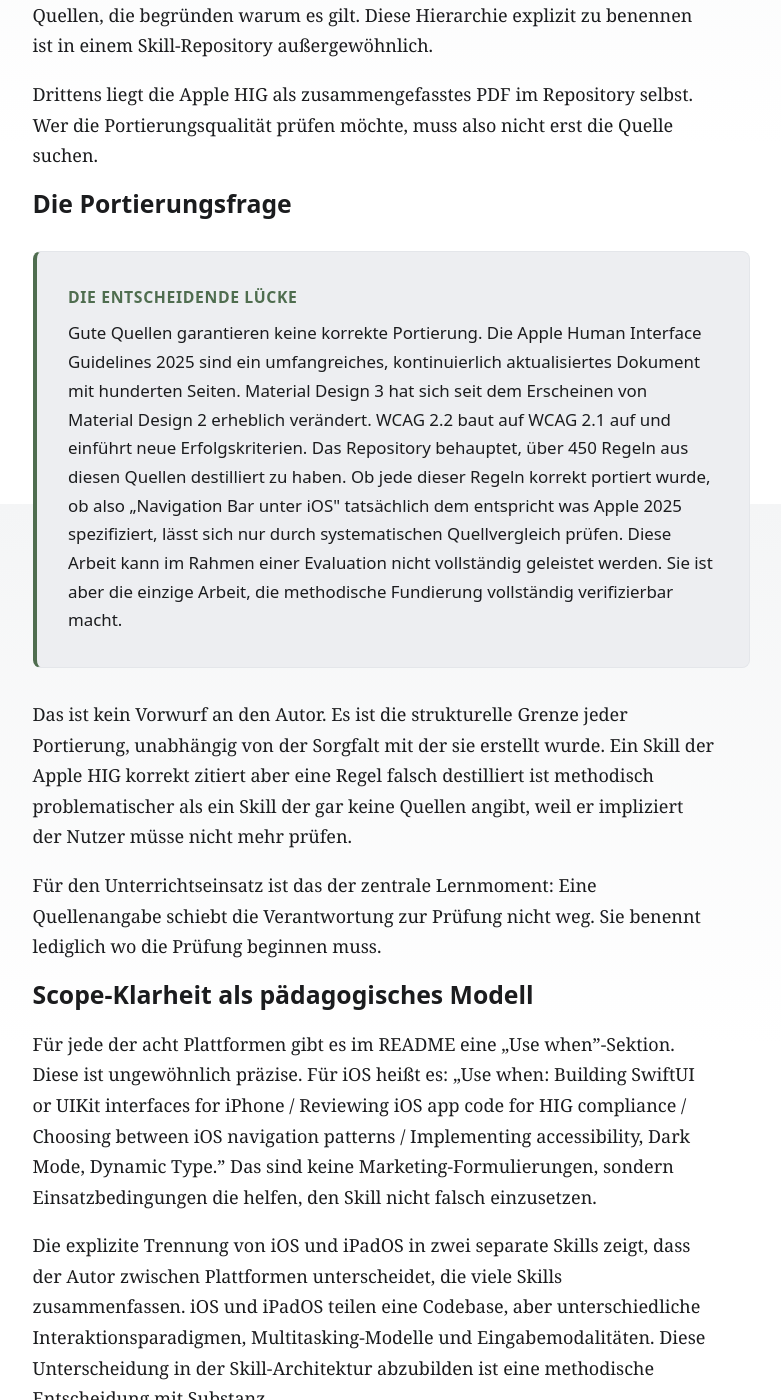
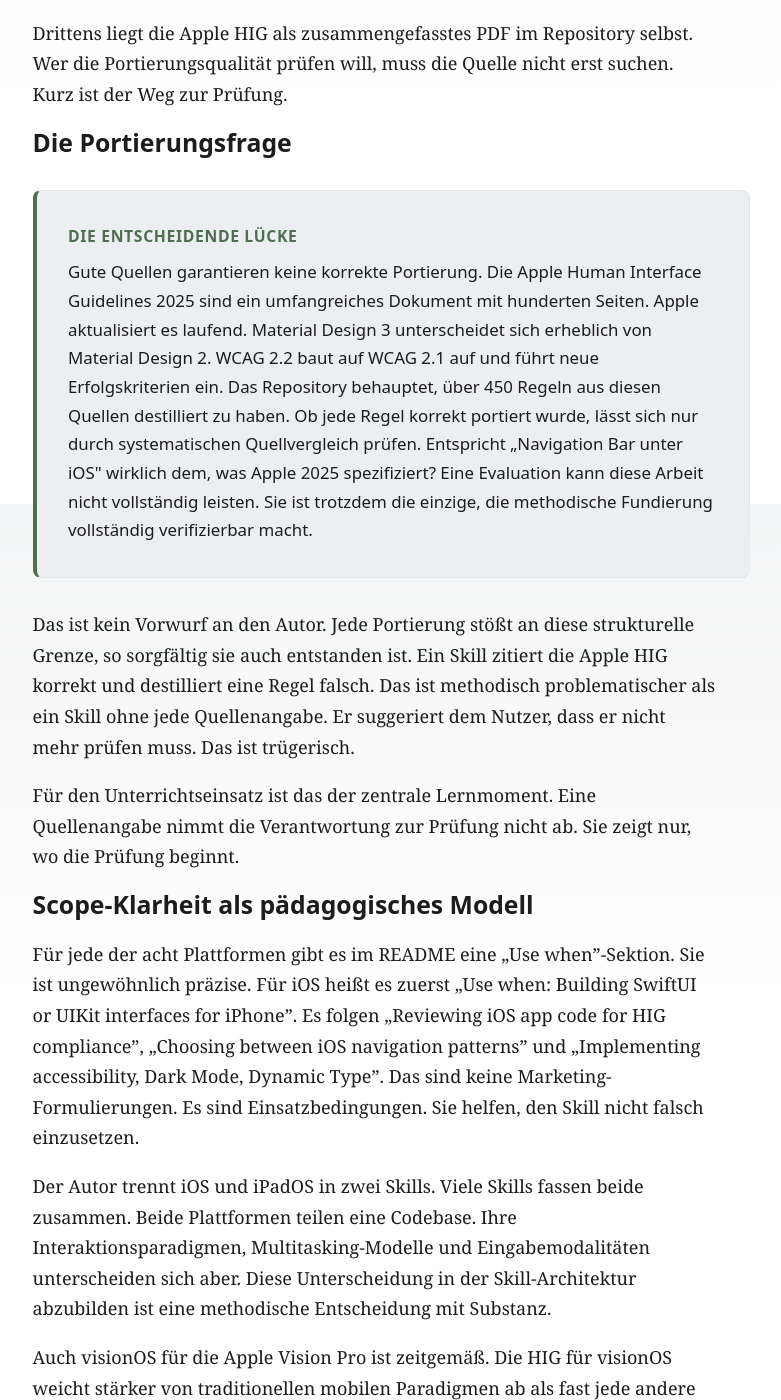
Before and after one commit to Kuchengnom/uxd-skill-audit, a Jekyll site: the page built from _posts/2026-06-08-platform-design-skills.md, in a window 1280 px wide and 1400 px high, scrolled down 3096 px. Shown: the whole window, without its empty margins (249-1030 px from the left). Built offline with Jekyll 4.4.1, drawn with Linux system fonts in a browser that asks for light colours; some of the changed text lies outside the part shown.

Commit message:
Restyle platform-design-skills in Sebastians Schreibstil (Register: Öffentlich)
Co-Authored-By: Claude Sonnet 5.5 <noreply@anthropic.com>
Claude-Session: https://claude.ai/code/session_01FoZpr2siHdHPcuJrMJHmD7

```diff
--- a/_posts/2026-06-08-platform-design-skills.md
+++ b/_posts/2026-06-08-platform-design-skills.md
@@ -30,69 +30,69 @@ tags:
   - vertrauen-beispiel
 ---
 
-In der Bewertungsgeschichte dieses Blogs gab es bisher immer dasselbe methodische Kernproblem: Skills, die Prinzipien benennen, ohne zu erklären woher sie kommen. `ehmo/platform-design-skills` ist das erste Repository in dieser Evaluationsreihe das dieses Problem systematisch löst. Die Frage, die bleibt, ist eine andere. Was bedeutet es, alle richtigen Quellen zu haben, und wie weit trägt das?
+In der Bewertungsgeschichte dieses Blogs kehrte ein methodisches Kernproblem immer wieder. Skills nannten Prinzipien und erklärten nicht, woher sie stammen. `ehmo/platform-design-skills` ist das erste Repository dieser Reihe, das dieses Problem systematisch löst. Offen bleibt eine andere Frage. Was bedeutet es, alle richtigen Quellen zu haben, und wie weit trägt das?
 
-354 GitHub-Stars, 20 Forks, 92 Commits. Und im Stammverzeichnis liegt `Apple_HIG.pdf`. Das ist kein Zufall. Das ist eine methodische Aussage.
+354 GitHub-Stars, 20 Forks, 92 Commits. Im Stammverzeichnis liegt auch `Apple_HIG.pdf`. Zufall ist das nicht. Es ist eine methodische Aussage.
 
 ## Was das Repository verspricht
 
-Der Skill umfasst heute über 450 Regeln für acht Apple-Plattformen, dazu Android und Web. Abgedeckt sind iOS, iPadOS, macOS, watchOS, visionOS und tvOS. Das README nennt an einer Stelle noch „300+" und an anderer „450+", was auf aktive Erweiterung hinweist. Jede Plattform hat eine eigene Verzeichnisstruktur mit `SKILL.md`, `metadata.json`, `AGENTS.md` und einem `rules/`-Ordner mit Einzeldateien. Ziel ist nicht Allgemein-Design, sondern plattformspezifische Compliance mit publizierten Herstellerrichtlinien.
+Über 450 Regeln für acht Apple-Plattformen umfasst der Skill heute. Dazu kommen Android und Web. Abgedeckt sind iOS, iPadOS, macOS, watchOS, visionOS und tvOS. Das README nennt an einer Stelle „300+" und an anderer „450+". Mit dem Projekt wächst also die Zahl. Jede Plattform hat eine eigene Verzeichnisstruktur mit `SKILL.md`, `metadata.json`, `AGENTS.md` und einem `rules/`-Ordner mit Einzeldateien. Allgemein-Design ist nicht das Ziel. Gemeint ist plattformspezifische Compliance mit publizierten Herstellerrichtlinien.
 
-Für iOS bedeutet das Apple Human Interface Guidelines. Für Android Material Design 3. Für Web WCAG 2.2 plus MDN Web Docs. Die Quellen sind nicht versteckt. Sie stehen im README mit URLs, die direkt auf die offiziellen Dokumentationen verweisen.
+Für iOS gelten die Apple Human Interface Guidelines. Für Android gilt Material Design 3. Für Web gelten WCAG 2.2 und MDN Web Docs. Die Quellen stehen mit URLs im README. Alle Links führen direkt zu den offiziellen Dokumentationen.
 
 ## Die Quellen, und was sie methodisch bedeuten
 
-Drei Kategorien von Quellen werden unterschieden, was für sich genommen schon ungewöhnlich ist.
+Der Skill trennt drei Kategorien von Quellen. Schon das ist ungewöhnlich.
 
-Erstens die normativen Plattformquellen: Apple HIG in der Fassung von 2025, Material Design 3, WCAG 2.2 und MDN. Das sind keine Meinungen, sondern offizielle Spezifikationen mit Versionsbezeichnung und konkreten Anforderungen.
+Erstens die normativen Plattformquellen. Dazu zählen die Apple HIG in der Fassung von 2025, Material Design 3, WCAG 2.2 und MDN. Meinungen sind das nicht. Es sind offizielle Spezifikationen mit Versionsbezeichnung und konkreten Anforderungen. Das zählt.
 
-Zweitens die HCI-Forschungsliteratur als sekundäre Referenzen. Card, Moran und Newell, *The Psychology of Human-Computer Interaction* von 1983, verlinkt auf archive.org. Newell und Card, *Prospects for Psychological Science in HCI*, verlinkt als PDF der Carnegie Mellon Universitätsbibliothek. Jastrzembski und Charness von 2007 über das Model Human Processor bei älteren Nutzern, verlinkt auf PubMed Central.
+Zweitens die HCI-Forschungsliteratur als sekundäre Referenz. Card, Moran und Newell schrieben 1983 *The Psychology of Human-Computer Interaction*. Verlinkt ist archive.org. Newell und Card verfassten *Prospects for Psychological Science in HCI*. Das PDF stammt aus der Universitätsbibliothek der Carnegie Mellon. Jastrzembski und Charness untersuchten 2007 das Model Human Processor bei älteren Nutzern. Verlinkt ist PubMed Central.
 
-Der README-Text macht den epistemischen Status dieser Quellen klar: „These are secondary references used to sharpen guidance around recognition over recall, visible waiting states, and input effort. They do not override Apple HIG, Material, or WCAG." Das ist eine in der Fachliteratur übliche Unterscheidung zwischen normativen Quellen, die festlegen was gelten soll, und erklärenden Quellen, die begründen warum es gilt. Diese Hierarchie explizit zu benennen ist in einem Skill-Repository außergewöhnlich.
+Der README-Text klärt den epistemischen Status dieser Quellen: „These are secondary references used to sharpen guidance around recognition over recall, visible waiting states, and input effort. They do not override Apple HIG, Material, or WCAG." Die Fachliteratur kennt diese Unterscheidung. Normative Quellen legen fest, was gelten soll. Erklärende Quellen begründen, warum es gilt. In einem Skill-Repository ist es außergewöhnlich, diese Hierarchie offen zu benennen. Das ist selten.
 
-Drittens liegt die Apple HIG als zusammengefasstes PDF im Repository selbst. Wer die Portierungsqualität prüfen möchte, muss also nicht erst die Quelle suchen.
+Drittens liegt die Apple HIG als zusammengefasstes PDF im Repository selbst. Wer die Portierungsqualität prüfen will, muss die Quelle nicht erst suchen. Kurz ist der Weg zur Prüfung.
 
 ## Die Portierungsfrage
 
 <div class="callout">
 <div class="callout__title">Die entscheidende Lücke</div>
-Gute Quellen garantieren keine korrekte Portierung. Die Apple Human Interface Guidelines 2025 sind ein umfangreiches, kontinuierlich aktualisiertes Dokument mit hunderten Seiten. Material Design 3 hat sich seit dem Erscheinen von Material Design 2 erheblich verändert. WCAG 2.2 baut auf WCAG 2.1 auf und einführt neue Erfolgskriterien. Das Repository behauptet, über 450 Regeln aus diesen Quellen destilliert zu haben. Ob jede dieser Regeln korrekt portiert wurde, ob also „Navigation Bar unter iOS" tatsächlich dem entspricht was Apple 2025 spezifiziert, lässt sich nur durch systematischen Quellvergleich prüfen. Diese Arbeit kann im Rahmen einer Evaluation nicht vollständig geleistet werden. Sie ist aber die einzige Arbeit, die methodische Fundierung vollständig verifizierbar macht.
+Gute Quellen garantieren keine korrekte Portierung. Die Apple Human Interface Guidelines 2025 sind ein umfangreiches Dokument mit hunderten Seiten. Apple aktualisiert es laufend. Material Design 3 unterscheidet sich erheblich von Material Design 2. WCAG 2.2 baut auf WCAG 2.1 auf und führt neue Erfolgskriterien ein. Das Repository behauptet, über 450 Regeln aus diesen Quellen destilliert zu haben. Ob jede Regel korrekt portiert wurde, lässt sich nur durch systematischen Quellvergleich prüfen. Entspricht „Navigation Bar unter iOS" wirklich dem, was Apple 2025 spezifiziert? Eine Evaluation kann diese Arbeit nicht vollständig leisten. Sie ist trotzdem die einzige, die methodische Fundierung vollständig verifizierbar macht.
 </div>
 
-Das ist kein Vorwurf an den Autor. Es ist die strukturelle Grenze jeder Portierung, unabhängig von der Sorgfalt mit der sie erstellt wurde. Ein Skill der Apple HIG korrekt zitiert aber eine Regel falsch destilliert ist methodisch problematischer als ein Skill der gar keine Quellen angibt, weil er impliziert der Nutzer müsse nicht mehr prüfen.
+Das ist kein Vorwurf an den Autor. Jede Portierung stößt an diese strukturelle Grenze, so sorgfältig sie auch entstanden ist. Ein Skill zitiert die Apple HIG korrekt und destilliert eine Regel falsch. Das ist methodisch problematischer als ein Skill ohne jede Quellenangabe. Er suggeriert dem Nutzer, dass er nicht mehr prüfen muss. Das ist trügerisch.
 
-Für den Unterrichtseinsatz ist das der zentrale Lernmoment: Eine Quellenangabe schiebt die Verantwortung zur Prüfung nicht weg. Sie benennt lediglich wo die Prüfung beginnen muss.
+Für den Unterrichtseinsatz ist das der zentrale Lernmoment. Eine Quellenangabe nimmt die Verantwortung zur Prüfung nicht ab. Sie zeigt nur, wo die Prüfung beginnt.
 
 ## Scope-Klarheit als pädagogisches Modell
 
-Für jede der acht Plattformen gibt es im README eine „Use when"-Sektion. Diese ist ungewöhnlich präzise. Für iOS heißt es: „Use when: Building SwiftUI or UIKit interfaces for iPhone / Reviewing iOS app code for HIG compliance / Choosing between iOS navigation patterns / Implementing accessibility, Dark Mode, Dynamic Type." Das sind keine Marketing-Formulierungen, sondern Einsatzbedingungen die helfen, den Skill nicht falsch einzusetzen.
+Für jede der acht Plattformen gibt es im README eine „Use when"-Sektion. Sie ist ungewöhnlich präzise. Für iOS heißt es zuerst „Use when: Building SwiftUI or UIKit interfaces for iPhone". Es folgen „Reviewing iOS app code for HIG compliance", „Choosing between iOS navigation patterns" und „Implementing accessibility, Dark Mode, Dynamic Type". Das sind keine Marketing-Formulierungen. Es sind Einsatzbedingungen. Sie helfen, den Skill nicht falsch einzusetzen.
 
-Die explizite Trennung von iOS und iPadOS in zwei separate Skills zeigt, dass der Autor zwischen Plattformen unterscheidet, die viele Skills zusammenfassen. iOS und iPadOS teilen eine Codebase, aber unterschiedliche Interaktionsparadigmen, Multitasking-Modelle und Eingabemodalitäten. Diese Unterscheidung in der Skill-Architektur abzubilden ist eine methodische Entscheidung mit Substanz.
+Der Autor trennt iOS und iPadOS in zwei Skills. Viele Skills fassen beide zusammen. Beide Plattformen teilen eine Codebase. Ihre Interaktionsparadigmen, Multitasking-Modelle und Eingabemodalitäten unterscheiden sich aber. Diese Unterscheidung in der Skill-Architektur abzubilden ist eine methodische Entscheidung mit Substanz.
 
-Die Inklusion von visionOS für die Apple Vision Pro ist zeitgemäß. Die HIG für visionOS ist eine der am stärksten von traditionellen mobilen Paradigmen abweichenden Plattformspezifikationen. Einen Skill dafür anzubieten ist ein Zeichen dafür, dass der Autor die Plattform-Dokumentation tatsächlich verfolgt.
+Auch visionOS für die Apple Vision Pro ist zeitgemäß. Die HIG für visionOS weicht stärker von traditionellen mobilen Paradigmen ab als fast jede andere Plattformspezifikation. Ein Skill dafür zeigt, dass der Autor die Plattform-Dokumentation tatsächlich verfolgt. Er liest mit.
 
 ## Wartbarkeit und das Anonymitätsproblem
 
-354 Stars und 20 Forks zeigen echte Community-Resonanz. Die 92 Commits belegen aktive Entwicklung. Die PR-Guidelines sind durchdacht: Fokus auf einen Themenbereich pro PR, Anforderung von Before/After-Beispielen in der PR-Beschreibung, spezifische Prüfkriterien für Portierungsänderungen.
+354 Stars und 20 Forks zeigen echte Community-Resonanz. Die 92 Commits belegen aktive Entwicklung. Die PR-Guidelines sind durchdacht. Jeder PR behandelt einen Themenbereich. Die PR-Beschreibung braucht Before/After-Beispiele. Für Portierungsänderungen gelten eigene Prüfkriterien.
 
-Und doch: Der Autor ist „ehmo". Kein verifizierbarer Nachname, kein LinkedIn, kein Twitter, keine Referenz auf professionelle Tätigkeit. Das GitHub-Profil selbst listet keine weiteren Repositories, keine Beschreibung, keine Organisationszugehörigkeit. Das ist kein Fehler, aber es ist eine Einschränkung. Für Institutionen die Skill-Qualität gegenüber Stakeholdern begründen müssen, ist „MIT-lizenzierter GitHub-Account ohne Impressum" kein ausreichendes Vertrauen-Signal.
+Und doch bleibt der Autor „ehmo". Es gibt keinen verifizierbaren Nachnamen, kein LinkedIn, kein Twitter und keine Referenz auf professionelle Tätigkeit. Im GitHub-Profil stehen keine weiteren Repositories, keine Beschreibung und keine Organisationszugehörigkeit. Fehler ist das keiner. Es ist eine Einschränkung. Institutionen müssen die Skill-Qualität gegenüber Stakeholdern begründen. Für sie ist „MIT-lizenzierter GitHub-Account ohne Impressum" kein ausreichendes Vertrauenssignal. Das reicht nicht.
 
-Gleichzeitig zeigt die tatsächliche Struktur des Repositories eine Arbeitsdisziplin die auf professionellen Hintergrund hindeutet: die PR-Richtlinien, die Quellenunterscheidung, die Changelog-Pflege. Der anonyme Maintainer hat offensichtlich Erfahrung mit Dokumentationsprojekten und Versionierung. Die Frage der Identität bleibt offen, ändert aber an der evaluierbaren Qualität des Inhalts wenig.
+Eine Arbeitsdisziplin zeigt zugleich die Struktur des Repositories. Sie deutet auf einen professionellen Hintergrund hin. Belegt ist das durch die PR-Richtlinien, die Quellenunterscheidung und die Changelog-Pflege. Der anonyme Maintainer kennt offensichtlich Dokumentationsprojekte und Versionierung. Offen bleibt die Frage der Identität. An der evaluierbaren Qualität des Inhalts ändert sie wenig.
 
 ## Was das Repository von fast allem anderen unterscheidet
 
-Um die Einordnung klar zu machen: Bisher wurde in dieser Evaluationsreihe kein einziges Repository gefunden das HCI-Forschungsliteratur mit Direktlinks auf Originalquellen zitiert. Kein einziges hat eine Quelldatei physisch ins Repository aufgenommen, wie hier die Apple_HIG.pdf. Kein einziges hat zwischen normativen und sekundären Quellen explizit unterschieden.
+Zur Einordnung drei Beobachtungen. Bisher zitierte in dieser Evaluationsreihe kein Repository HCI-Forschungsliteratur mit Direktlinks auf Originalquellen. Keines nahm eine Quelldatei physisch auf, wie hier die Apple_HIG.pdf. Keines unterschied explizit zwischen normativen und sekundären Quellen.
 
-Das sind keine kleinen Unterschiede. Das sind strukturelle Qualitätsmerkmale die zeigen, dass der Autor die Grenze zwischen „gut klingendem Prinzip" und „verifizierbarer Anforderung" kennt und respektiert.
+Klein sind diese Unterschiede nicht. Es sind strukturelle Qualitätsmerkmale. Der Autor kennt die Grenze zwischen „gut klingendem Prinzip" und „verifizierbarer Anforderung". Er respektiert sie.
 
-Im Vergleich zum zuletzt evaluierten `szilu/ux-designer-skill`, der 19 Quellen behauptet aber keine davon direkt verlinkt, ist der methodische Abstand erheblich.
+Zuletzt evaluiert wurde `szilu/ux-designer-skill`. Der Skill behauptet 19 Quellen und verlinkt keine davon direkt. Erheblich ist der methodische Abstand.
 
 ## Empfehlung für den Unterrichtseinsatz
 
-`ehmo/platform-design-skills` eignet sich als positives Gegenbeispiel zu den meisten anderen Skills in dieser Evaluationsreihe. Der Einsatz empfiehlt sich in zwei Kontexten:
+`ehmo/platform-design-skills` eignet sich als positives Gegenbeispiel zu den meisten anderen Skills dieser Reihe. Ich empfehle den Einsatz in zwei Kontexten.
 
-Erstens als Modell dafür, wie Quellenarbeit im Skill-Kontext aussehen sollte. Die Quellenstruktur, die Hierarchie normativer und sekundärer Referenzen, die physische Beigabe der Apple HIG als PDF: das alles kann als Benchmark für eigene Skill-Entwicklung dienen.
+Erstens als Modell für Quellenarbeit im Skill-Kontext. Die Quellenstruktur, die Hierarchie normativer und sekundärer Referenzen und die physische Beigabe der Apple HIG als PDF taugen als Benchmark für eigene Skill-Entwicklung.
 
-Zweitens als Einstieg in die Portierungsfrage. Zwei oder drei Regeln aus dem iOS-Skill auswählen, die entsprechenden Abschnitte in der Apple HIG aufschlagen, und vergleichen. Das ist eine überschaubare Übung die zeigt, wie viel Interpretationsraum zwischen „Quelle vorhanden" und „korrekt portiert" noch bleibt.
+Zweitens als Einstieg in die Portierungsfrage. Man wählt zwei oder drei Regeln aus dem iOS-Skill. Man schlägt die entsprechenden Abschnitte in der Apple HIG auf und vergleicht. Überschaubar ist die Übung. Sie zeigt, wie viel Interpretationsraum zwischen „Quelle vorhanden" und „korrekt portiert" bleibt.
 
-Der Skill verdient das Urteil `vertrauen`. Er ist methodisch das Sorgfältigste was dieses Ökosystem bisher hervorgebracht hat, mit dem einzigen echten Vorbehalt eines anonymen Einzelmaintainers. Wer plattformspezifische Designguide-Compliance in Claude Code einsetzen will, hat hier den bisher besten verfügbaren Ausgangspunkt.
+Der Skill verdient das Urteil `vertrauen`. Methodisch ist er das Sorgfältigste, was dieses Ökosystem bisher hervorgebracht hat. Den einzigen echten Vorbehalt liefert der anonyme Einzelmaintainer. Wer plattformspezifische Designguide-Compliance in Claude Code einsetzen will, findet hier den besten verfügbaren Ausgangspunkt. Besser geht es derzeit nicht.
```
